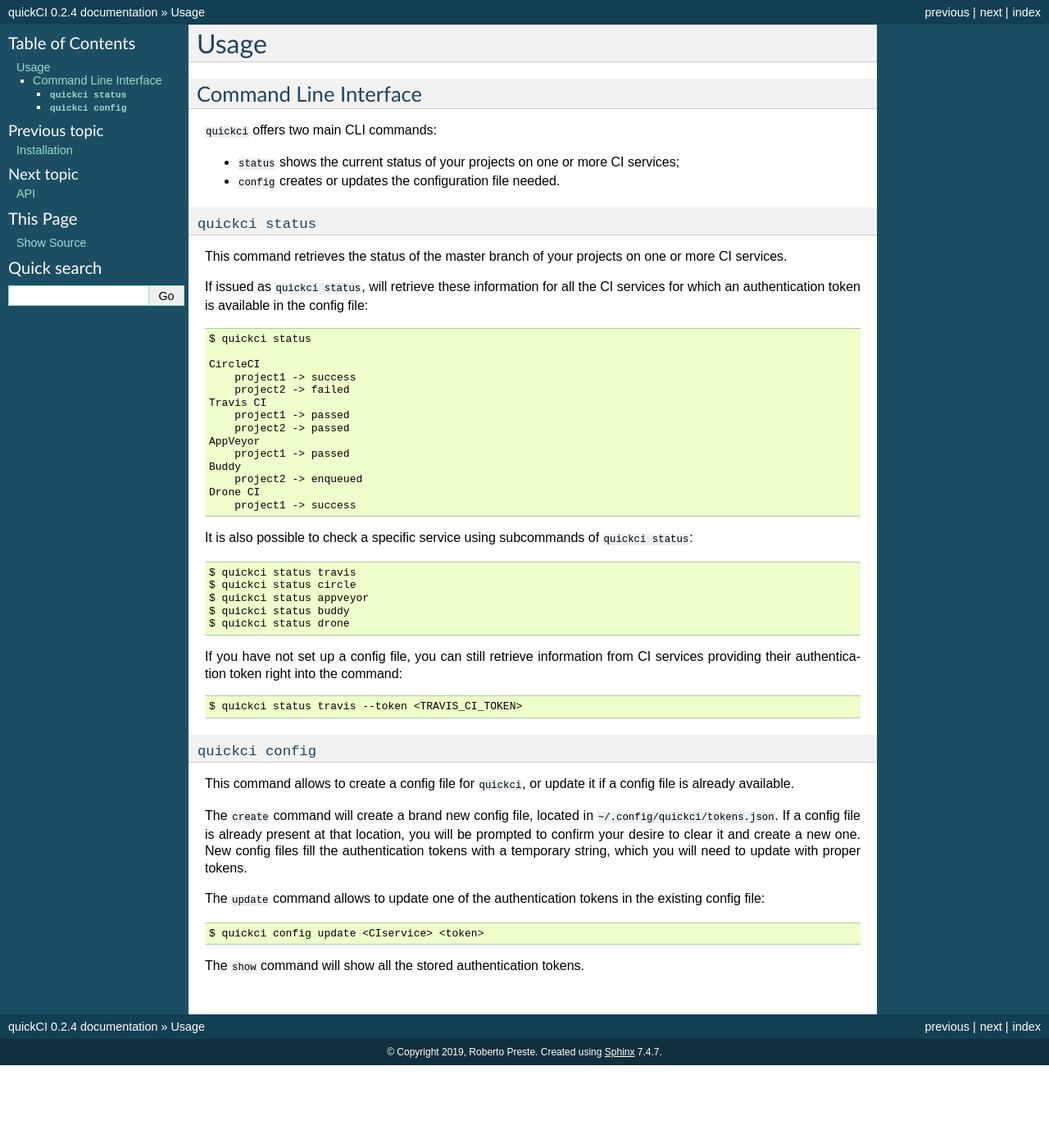
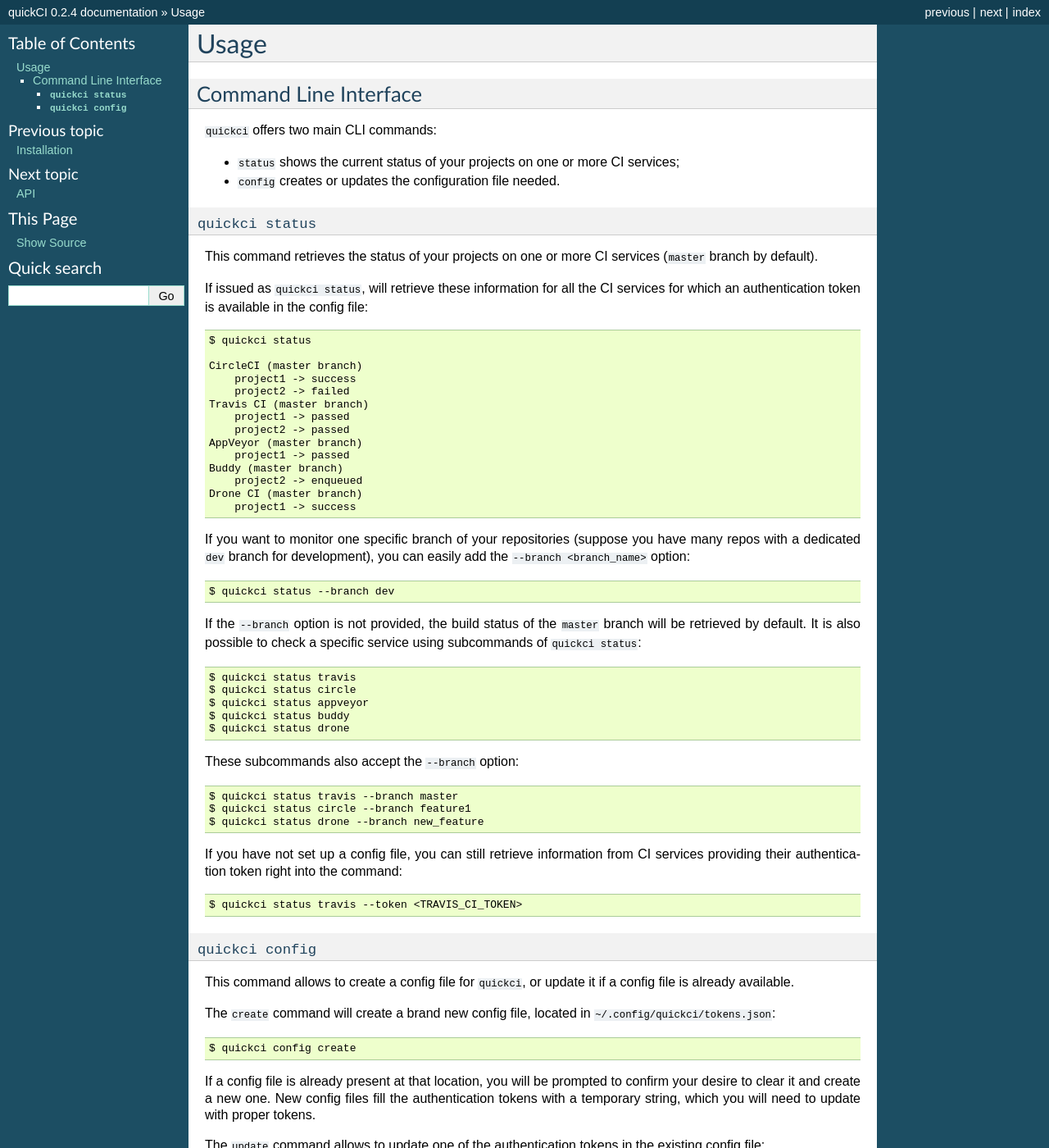
Before and after one commit to robertopreste/quickCI, a Sphinx documentation site: the page built from docs/usage.rst, in a window 1280 px wide and 1400 px high. Shown: the whole window at 82% size. Built offline with Sphinx 7.4.7, drawn with Linux system fonts in a browser that asks for light colours; some of the changed text lies outside the part shown.

Commit message:
Update documentation

```diff
--- a/docs/usage.rst
+++ b/docs/usage.rst
@@ -14,25 +14,30 @@ Command Line Interface
 ``quickci status``
 ------------------
 
-This command retrieves the status of the master branch of your projects on one or more CI services.
+This command retrieves the status of your projects on one or more CI services (``master`` branch by default).
 
 If issued as ``quickci status``, will retrieve these information for all the CI services for which an authentication token is available in the config file::
 
     $ quickci status
 
-    CircleCI
+    CircleCI (master branch)
         project1 -> success
         project2 -> failed
-    Travis CI
+    Travis CI (master branch)
         project1 -> passed
         project2 -> passed
-    AppVeyor
+    AppVeyor (master branch)
         project1 -> passed
-    Buddy
+    Buddy (master branch)
         project2 -> enqueued
-    Drone CI
+    Drone CI (master branch)
         project1 -> success
 
+If you want to monitor one specific branch of your repositories (suppose you have many repos with a dedicated ``dev`` branch for development), you can easily add the ``--branch <branch_name>`` option::
+
+    $ quickci status --branch dev
+
+If the ``--branch`` option is not provided, the build status of the ``master`` branch will be retrieved by default.
 It is also possible to check a specific service using subcommands of ``quickci status``::
 
     $ quickci status travis
@@ -40,6 +45,12 @@ It is also possible to check a specific service using subcommands of ``quickci s
     $ quickci status appveyor
     $ quickci status buddy
     $ quickci status drone
+
+These subcommands also accept the ``--branch`` option::
+
+    $ quickci status travis --branch master
+    $ quickci status circle --branch feature1
+    $ quickci status drone --branch new_feature
 
 If you have not set up a config file, you can still retrieve information from CI services providing their authentication token right into the command::
 
@@ -51,10 +62,16 @@ If you have not set up a config file, you can still retrieve information from CI
 
 This command allows to create a config file for ``quickci``, or update it if a config file is already available.
 
-The ``create`` command will create a brand new config file, located in ``~/.config/quickci/tokens.json``. If a config file is already present at that location, you will be prompted to confirm your desire to clear it and create a new one. New config files fill the authentication tokens with a temporary string, which you will need to update with proper tokens.
+The ``create`` command will create a brand new config file, located in ``~/.config/quickci/tokens.json``::
+
+    $ quickci config create
+
+If a config file is already present at that location, you will be prompted to confirm your desire to clear it and create a new one. New config files fill the authentication tokens with a temporary string, which you will need to update with proper tokens.
 
 The ``update`` command allows to update one of the authentication tokens in the existing config file::
 
     $ quickci config update <CIservice> <token>
 
-The ``show`` command will show all the stored authentication tokens.
+The ``show`` command will show all the stored authentication tokens::
+
+    $ quickci config show
```
Also changed, not shown: README.rst (+8 -2 lines), docs/api.rst (+7 -2 lines).
